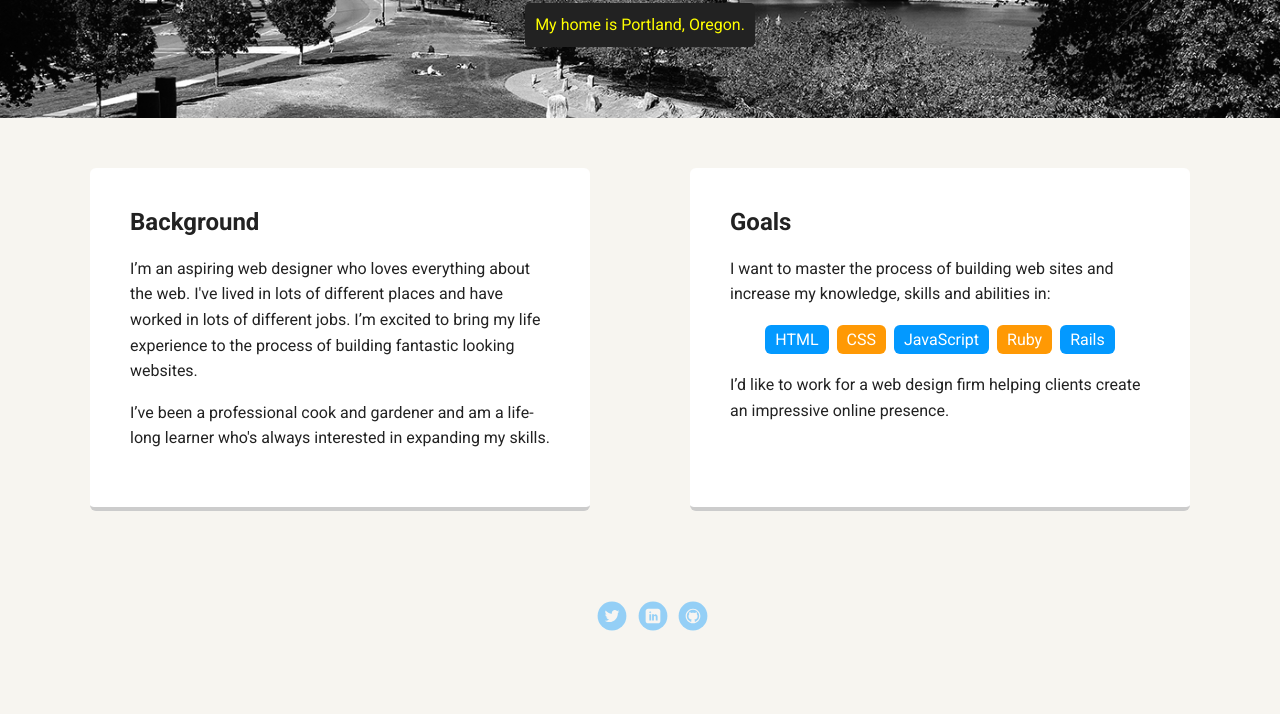
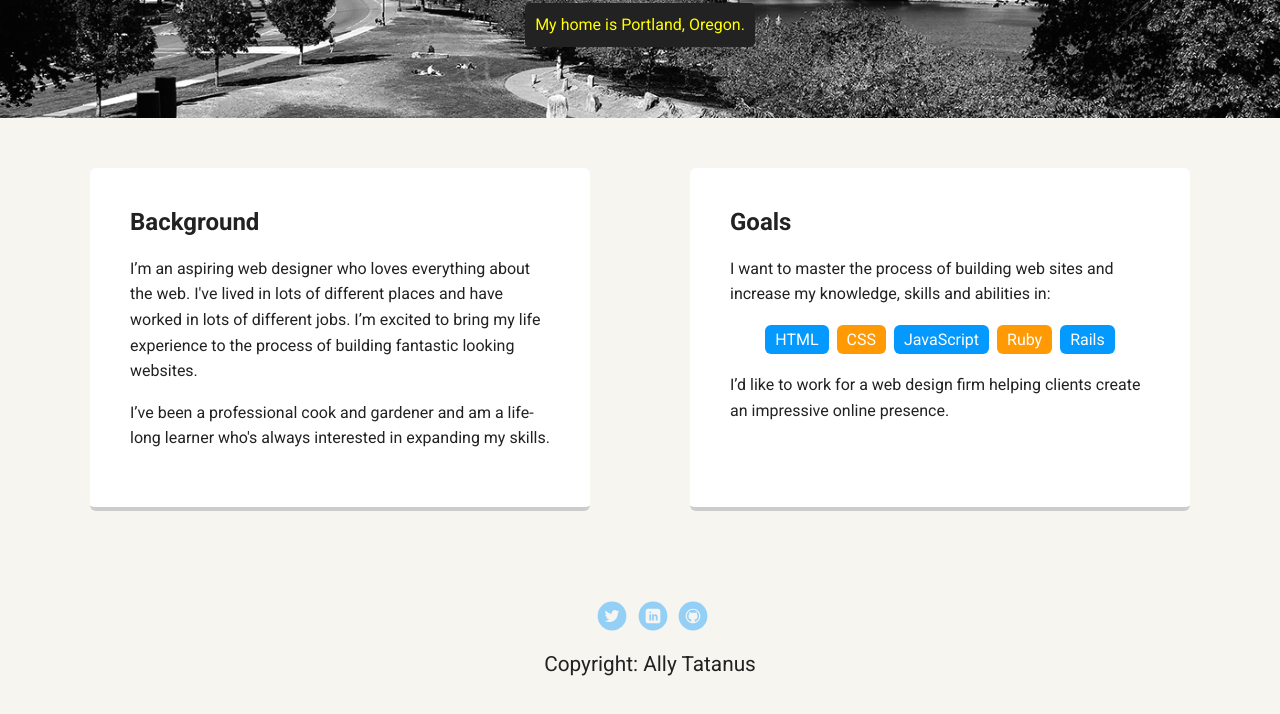
Before and after one commit to allytatanus/portfolio, a plain HTML site: page index.html in a window 1280 px wide. Shown: the part 352-1066 px from the top of the page. Drawn offline with Linux system fonts and the light colour scheme; a web font is replaced by a local one.

Commit message:
Add a copyright notice

```diff
--- a/index.html
+++ b/index.html
@@ -49,7 +49,7 @@
         <li><a href="#" class="social linkedin">LinkedIn</a></li>
         <li><a href="#" class="social github">Github</a></li>
       </ul>
-
+		<p>Copyright: Ally Tatanus</p>
     </footer>
   </body>
   </html>
```
